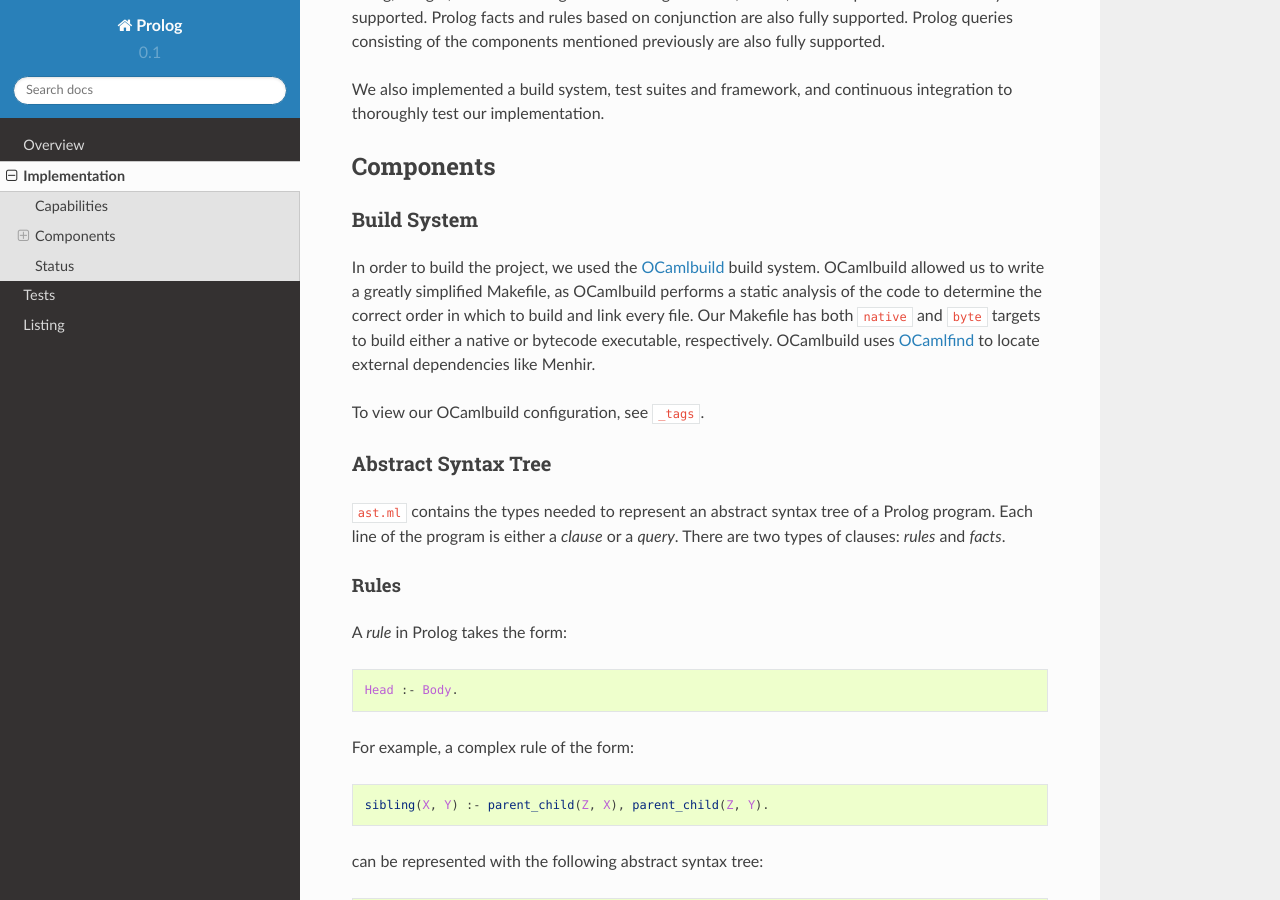
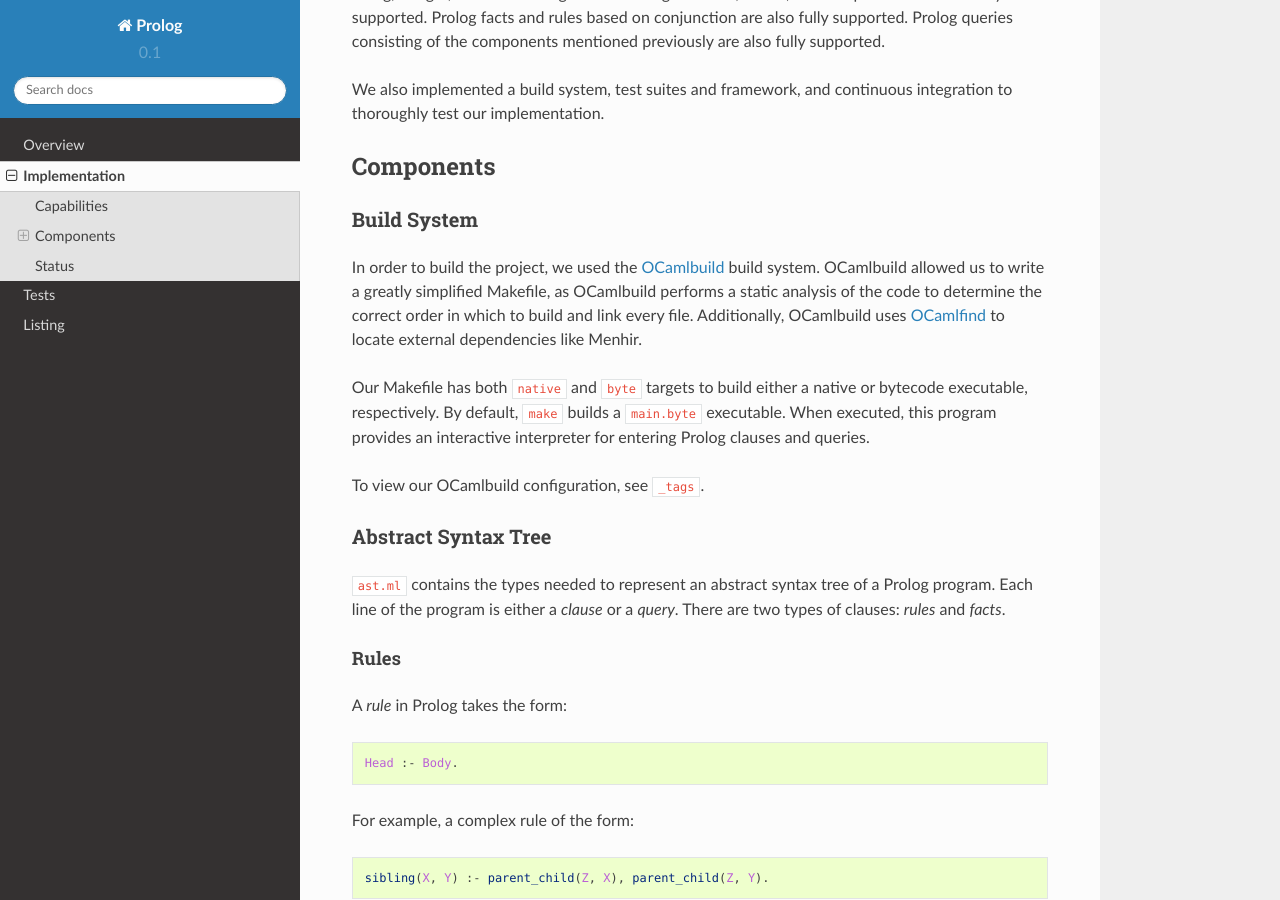
Before and after one commit to adamjstewart/prolog, a Sphinx documentation site: the page built from docs/implementation.rst, in a window 1280 px wide and 900 px high, scrolled down 402 px. Built offline with Sphinx 7.4.7 and the Read the Docs theme 2.0.0, drawn with Linux system fonts in a browser that asks for light colours.

Commit message:
Mention how to run the program

```diff
--- a/docs/implementation.rst
+++ b/docs/implementation.rst
@@ -16,7 +16,9 @@ Components
 Build System
 ^^^^^^^^^^^^
 
-In order to build the project, we used the `OCamlbuild <https://github.com/ocaml/ocamlbuild>`_ build system. OCamlbuild allowed us to write a greatly simplified Makefile, as OCamlbuild performs a static analysis of the code to determine the correct order in which to build and link every file. Our Makefile has both ``native`` and ``byte`` targets to build either a native or bytecode executable, respectively. OCamlbuild uses `OCamlfind <http://projects.camlcity.org/projects/findlib.html>`_ to locate external dependencies like Menhir.
+In order to build the project, we used the `OCamlbuild <https://github.com/ocaml/ocamlbuild>`_ build system. OCamlbuild allowed us to write a greatly simplified Makefile, as OCamlbuild performs a static analysis of the code to determine the correct order in which to build and link every file. Additionally, OCamlbuild uses `OCamlfind <http://projects.camlcity.org/projects/findlib.html>`_ to locate external dependencies like Menhir.
+
+Our Makefile has both ``native`` and ``byte`` targets to build either a native or bytecode executable, respectively. By default, ``make`` builds a ``main.byte`` executable. When executed, this program provides an interactive interpreter for entering Prolog clauses and queries.
 
 To view our OCamlbuild configuration, see ``_tags``.
 
```
